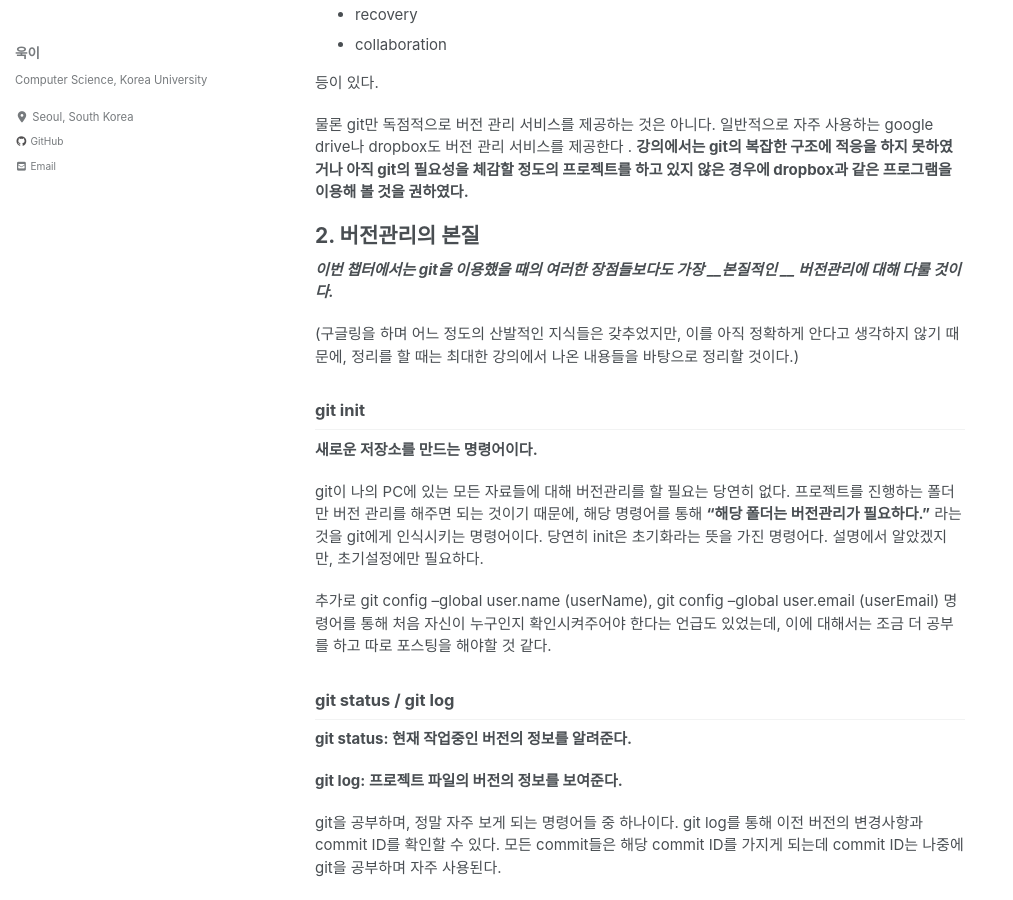
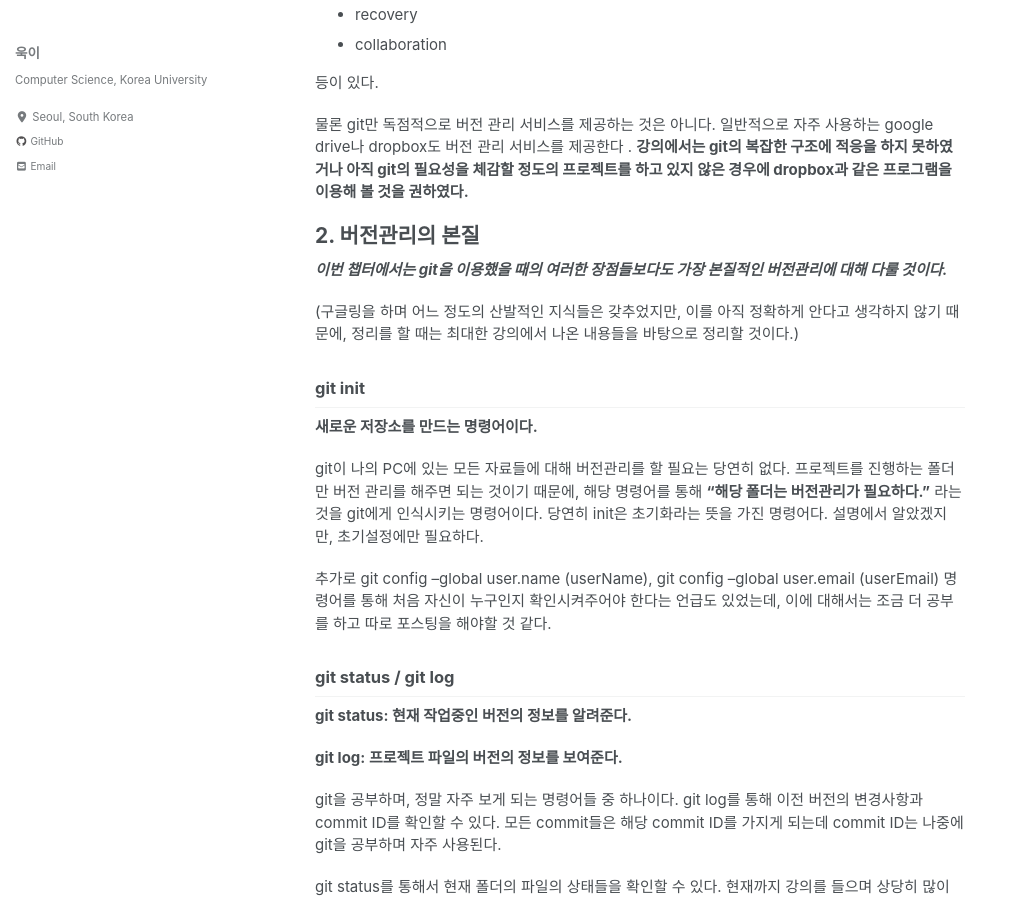
Before and after one commit to woog2roid/old-blog, a Jekyll site: the page built from _posts/2020-12-26-'git을 공부해보자'-1, 기본적인 명령어.md, in a window 1280 px wide and 900 px high, scrolled down 582 px. Shown: the whole window, without its empty margins (0-1013 px from the left). Built offline with Jekyll 4.4.1, drawn with Linux system fonts in a browser that asks for light colours; cached includes are drawn as plain includes; nearby versions of some CDN libraries.

```diff
--- a/_posts/2020-12-26-'git을 공부해보자'-1, 기본적인 명령어.md
+++ b/_posts/2020-12-26-'git을 공부해보자'-1, 기본적인 명령어.md
@@ -30,7 +30,7 @@ __git은 VCS (version control system) 서비스를 제공하는 프로그램이
 물론 git만 독점적으로 버전 관리 서비스를 제공하는 것은 아니다. 일반적으로 자주 사용하는 google drive나 dropbox도 버전 관리 서비스를 제공한다 . __강의에서는 git의 복잡한 구조에 적응을 하지 못하였거나 아직 git의 필요성을 체감할 정도의 프로젝트를 하고 있지 않은 경우에 dropbox과 같은 프로그램을 이용해 볼 것을 권하였다.__
 
 # 2. 버전관리의 본질
-__*이번 챕터에서는 git을 이용했을 때의 여러한 장점들보다도 가장 __본질적인 __ 버전관리에 대해 다룰 것이다.*__
+__*이번 챕터에서는 git을 이용했을 때의 여러한 장점들보다도 가장 본질적인 버전관리에 대해 다룰 것이다.*__
 
 (구글링을 하며 어느 정도의 산발적인 지식들은 갖추었지만, 이를 아직 정확하게 안다고 생각하지 않기 때문에, 정리를 할 때는 최대한 강의에서 나온 내용들을 바탕으로 정리할 것이다.)
 
```
